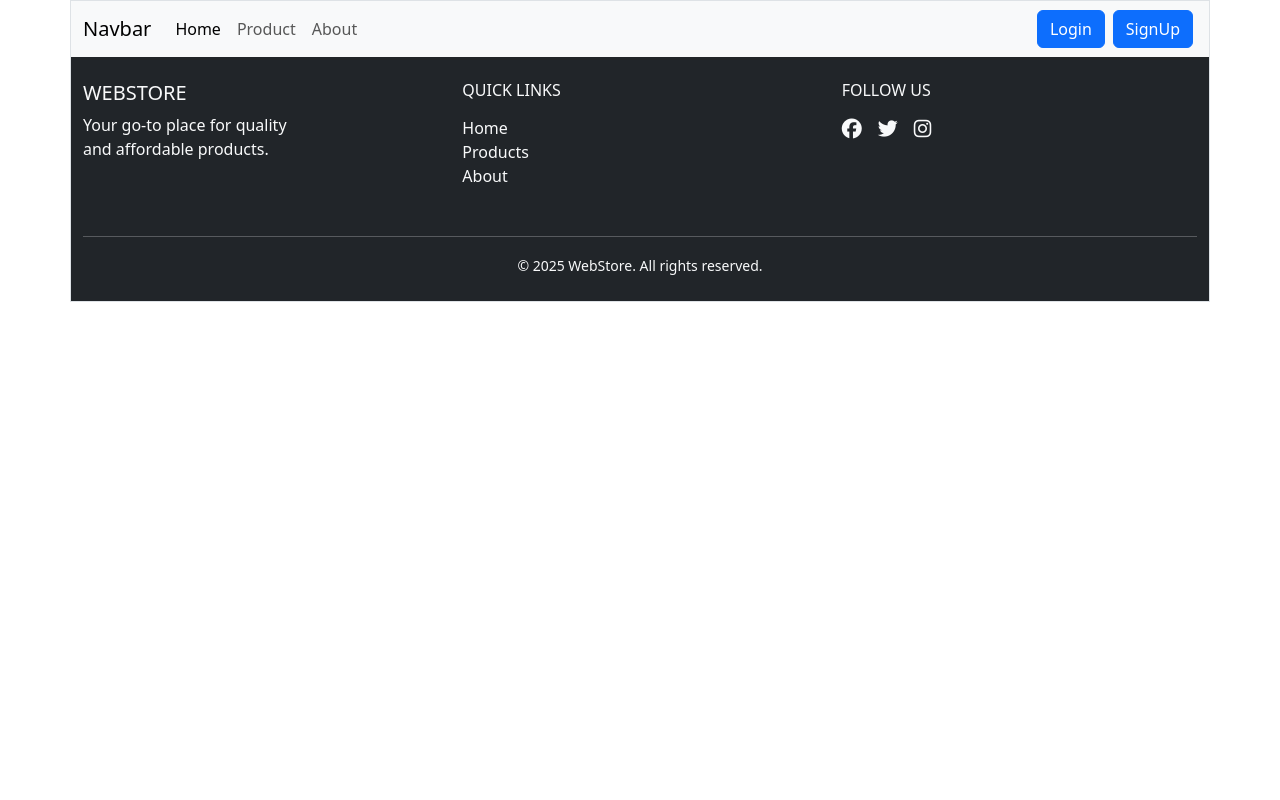
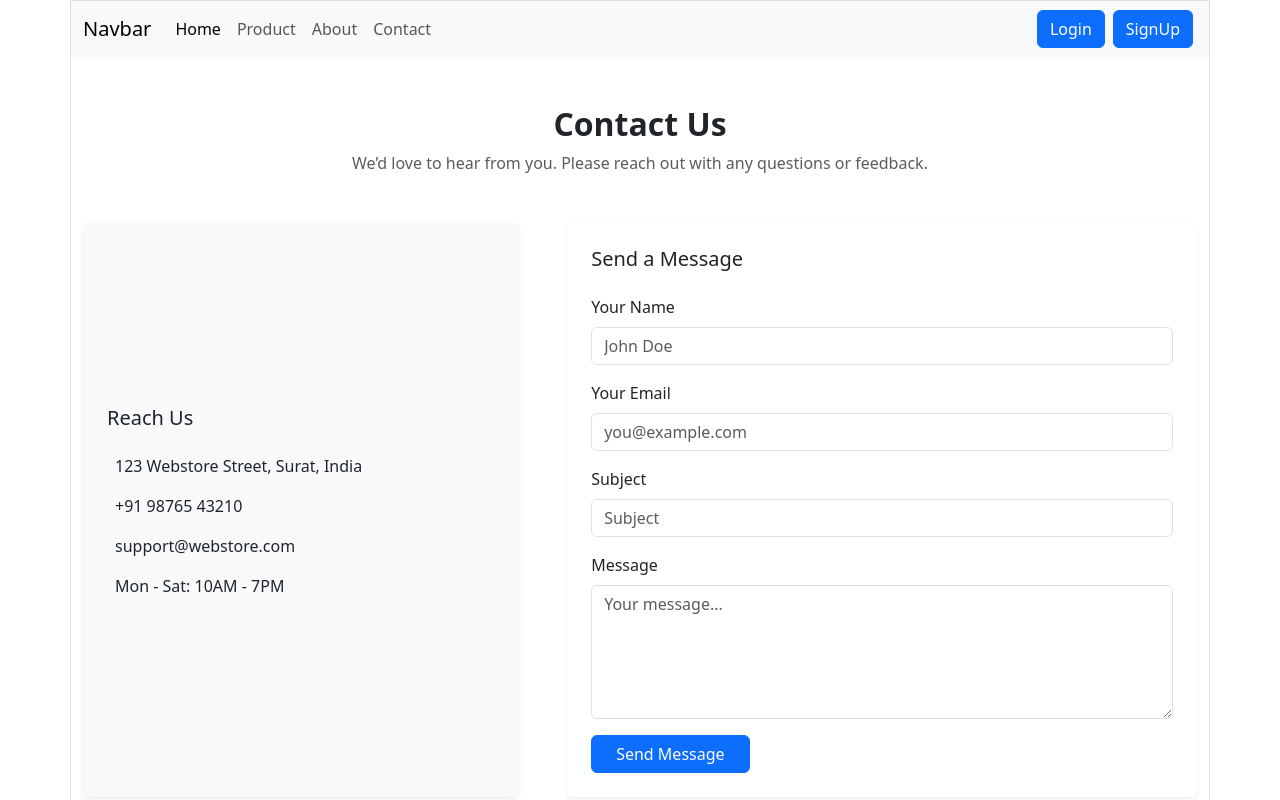
Before and after one commit to balarcrens/webStore, a React (Create React App) app: page /contact in a window 1280 px wide. Shown: the top 800 px of the page. Built offline with nearby package versions, Linux system fonts and the light colour scheme.

Commit message:
page adding

```diff
--- a/src/App.jsx
+++ b/src/App.jsx
@@ -10,6 +10,8 @@ import ProductDetail from './Components/ProductDetail';
 import Footer from './Components/Footer';
 import Signup from './Components/Signup';
 import Login from './Components/Login';
+import Contact from './Components/Contact';
+import TermCon from './Components/TermCon';
 function App() {
 	return (
 		<div className='container border p-0'>
@@ -19,8 +21,10 @@ function App() {
 				<Route exact path='/product' element={<Product />}></Route>
 				<Route exact path="/product/:id" element={<ProductDetail />} />
 				<Route exact path='/about' element={<About />}></Route>
+				<Route exact path='/contact' element={<Contact />}></Route>
 				<Route exact path='/signup' element={<Signup />}></Route>
 				<Route exact path='/login' element={<Login />}></Route>
+				<Route exact path='/terms' element={<TermCon />}></Route>
 			</Routes>
 			<Footer/>
 		</div>
--- /dev/null
+++ b/src/Components/Contact.jsx
@@ -0,0 +1,57 @@
+import React from 'react'
+
+export default function Contact() {
+    return (
+        <>
+            <div className="container py-5">
+                <div className="text-center mb-5">
+                    <h2 className="fw-bold">Contact Us</h2>
+                    <p className="text-muted">We’d love to hear from you. Please reach out with any questions or feedback.</p>
+                </div>
+
+                <div className="row g-5">
+                    {/* Contact Info */}
+                    <div className="col-md-5">
+                        <div className="bg-light p-4 rounded shadow-sm h-100 d-flex" style={{ flexDirection: "column", justifyContent:"center" }}>
+                            <h5 className="mb-4">Reach Us</h5>
+                            <p><i className="bi bi-geo-alt-fill text-primary me-2"></i> 123 Webstore Street, Surat, India</p>
+                            <p><i className="bi bi-telephone-fill text-primary me-2"></i> +91 98765 43210</p>
+                            <p><i className="bi bi-envelope-fill text-primary me-2"></i> support@webstore.com</p>
+                            <p><i className="bi bi-clock-fill text-primary me-2"></i> Mon - Sat: 10AM - 7PM</p>
+                        </div>
+                    </div>
+
+                    {/* Contact Form */}
+                    <div className="col-md-7">
+                        <div className="p-4 rounded shadow-sm bg-white">
+                            <h5 className="mb-4">Send a Message</h5>
+                            <form>
+                                <div className="mb-3">
+                                    <label htmlFor="name" className="form-label">Your Name</label>
+                                    <input type="text" className="form-control" id="name" placeholder="John Doe" required />
+                                </div>
+
+                                <div className="mb-3">
+                                    <label htmlFor="email" className="form-label">Your Email</label>
+                                    <input type="email" className="form-control" id="email" placeholder="you@example.com" required />
+                                </div>
+
+                                <div className="mb-3">
+                                    <label htmlFor="subject" className="form-label">Subject</label>
+                                    <input type="text" className="form-control" id="subject" placeholder="Subject" />
+                                </div>
+
+                                <div className="mb-3">
+                                    <label htmlFor="message" className="form-label">Message</label>
+                                    <textarea className="form-control" id="message" rows="5" placeholder="Your message..." required></textarea>
+                                </div>
+
+                                <button type="submit" className="btn btn-primary px-4">Send Message</button>
+                            </form>
+                        </div>
+                    </div>
+                </div>
+            </div>
+        </>
+    )
+}
--- a/src/Components/Footer.jsx
+++ b/src/Components/Footer.jsx
@@ -38,7 +38,8 @@ export default function Footer() {
 
                 <hr className="bg-secondary" />
                 <div className="text-center">
-                    <small>© {new Date().getFullYear()} WebStore. All rights reserved.</small>
+                    <small>© {new Date().getFullYear()} WebStore. All rights reserved. </small>
+                    <Link to='/terms' className='text-light'>Term And Condition</Link>
                 </div>
             </div>
         </footer>
--- a/src/Components/Navbar.jsx
+++ b/src/Components/Navbar.jsx
@@ -24,6 +24,9 @@ export default function Navbar() {
                         <li className="nav-item">
                             <Link className="nav-link" to="/about">About</Link>
                         </li>
+                        <li className="nav-item">
+                            <Link className="nav-link" to="/contact">Contact</Link>
+                        </li>
                     </ul>
                     {
                         !localStorage.getItem("auth-token") ? <form className="d-flex">
--- a/src/Components/ProductDetail.jsx
+++ b/src/Components/ProductDetail.jsx
@@ -7,6 +7,7 @@ export default function ProductDetail() {
     const { id } = useParams();
     const [product, setProduct] = useState(null);
     const [quantity, setQuantity] = useState(1);
+    // const [showCancel, setShowCancel] = useState(false);
 
     useEffect(() => {
         const fetchProduct = async () => {
--- /dev/null
+++ b/src/Components/TermCon.jsx
@@ -0,0 +1,53 @@
+import React from 'react'
+
+export default function TermCon() {
+    return (
+        <>
+            <div className="container my-5 py-5">
+                <h2 className="mb-4 text-center">Terms and Conditions</h2>
+                <div className="card shadow-sm p-4">
+                    <p>
+                        Welcome to our Web Store. These Terms and Conditions outline the rules and regulations for the use of our website and services.
+                    </p>
+
+                    <h5 className="mt-4">1. Acceptance of Terms</h5>
+                    <p>
+                        By accessing this website, we assume you accept these terms and conditions. Do not continue to use the site if you do not agree with all of the terms stated on this page.
+                    </p>
+
+                    <h5 className="mt-4">2. Products & Orders</h5>
+                    <p>
+                        All products listed are subject to availability. We reserve the right to limit quantities or cancel orders at our sole discretion.
+                    </p>
+
+                    <h5 className="mt-4">3. Pricing & Payments</h5>
+                    <p>
+                        Prices are subject to change without prior notice. We use Razorpay for secure payments. By making a purchase, you agree to Razorpay’s terms as well.
+                    </p>
+
+                    <h5 className="mt-4">4. Shipping & Delivery</h5>
+                    <p>
+                        Shipping timelines are estimated. Delays may occur due to external factors. We are not responsible for such delays once the item has been shipped.
+                    </p>
+
+                    <h5 className="mt-4">5. Returns & Refunds</h5>
+                    <p>
+                        Returns are accepted within 7 days of delivery. Items must be unused and in original packaging. Refunds will be processed as per our return policy.
+                    </p>
+
+                    <h5 className="mt-4">6. User Responsibilities</h5>
+                    <p>
+                        You agree not to misuse the website, share false information, or attempt to hack, copy, or damage our platform or services.
+                    </p>
+
+                    <h5 className="mt-4">7. Changes to Terms</h5>
+                    <p>
+                        We may revise these terms at any time without prior notice. Continued use of the site implies acceptance of any updated terms.
+                    </p>
+
+                    <p className="mt-5">If you have any questions about these Terms, feel free to contact us.</p>
+                </div>
+            </div>
+        </>
+    )
+}
```
